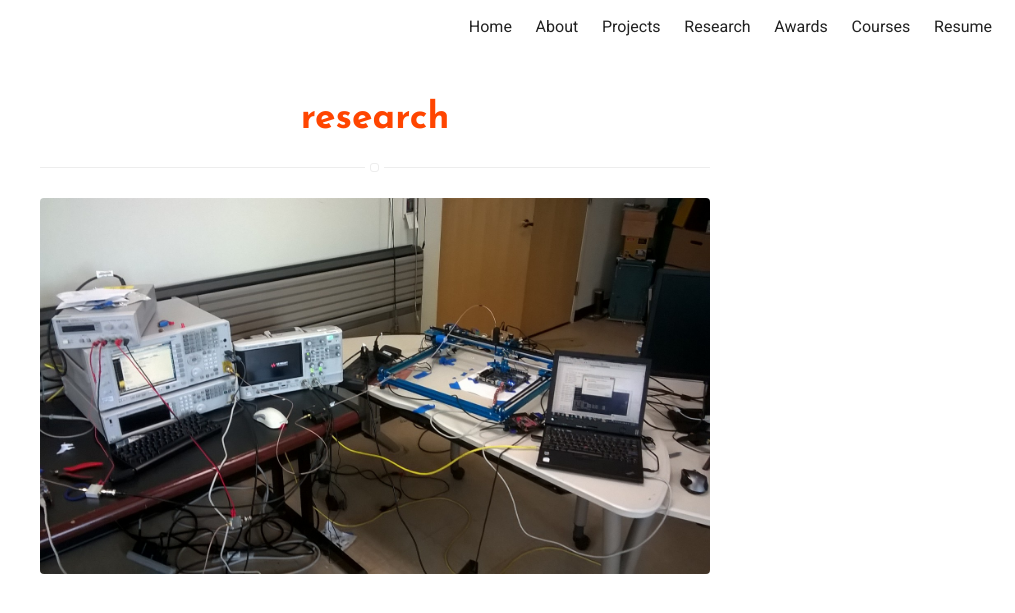
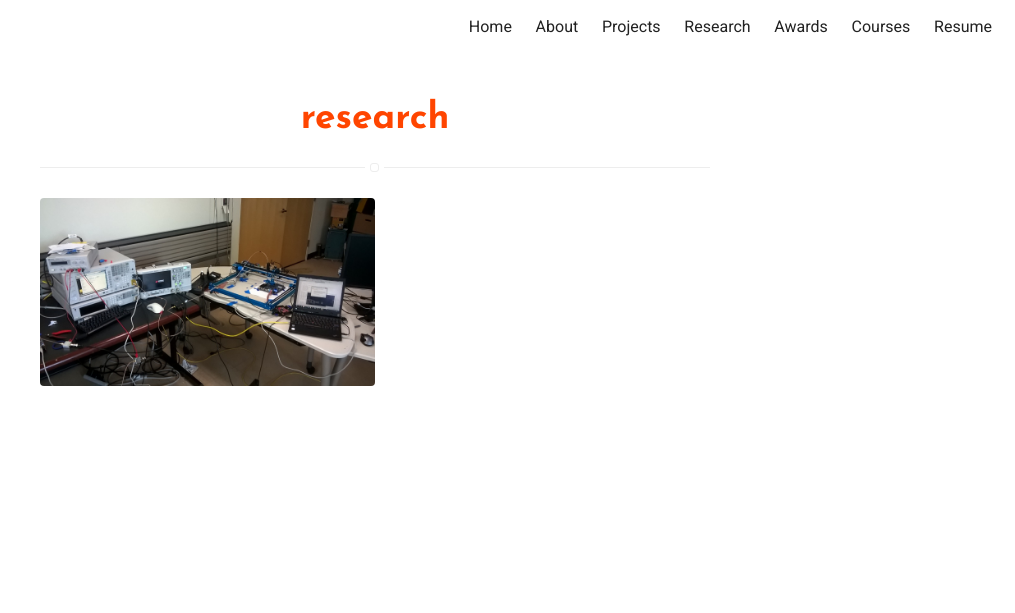
Before and after one commit to azraismail/azraismail.github.io, a Jekyll site: the page built from research.html, in a window 1280 px wide. Shown: the top 613 px of the page, without its empty margins (265-1280 px from the left). Built offline with Jekyll 4.4.1, drawn with Linux system fonts in a browser that asks for light colours.

Commit message:
Update home-blog-projects.sass

```diff
--- a/_sass/pages/home-blog-projects.sass
+++ b/_sass/pages/home-blog-projects.sass
@@ -36,7 +36,7 @@
     > .item
         display: inline-block
         float: left
-        width: 100%
+        width: 50%
         margin: 0
 
     > .item > .image
```
